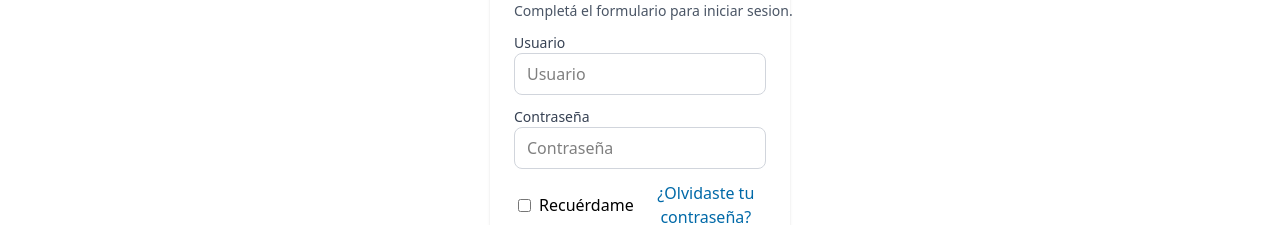
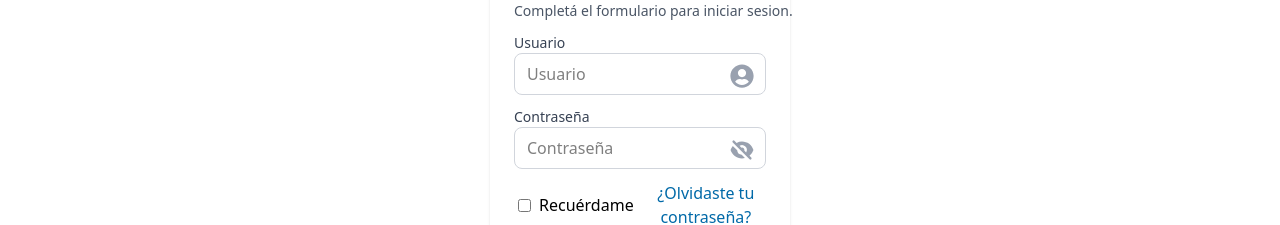
Before and after one commit to lucasp3113/tolo, a React (Vite) app in the folder frontend/: page /login in a window 1280 px wide. Shown: the part 243-468 px from the top of the page. Built offline with nearby package versions, Linux system fonts and the light colour scheme.

Commit message:
update vibration

```diff
--- a/frontend/src/pages/Home.jsx
+++ b/frontend/src/pages/Home.jsx
@@ -2,8 +2,6 @@ import React from 'react'
 import Form from '../components/Form';
 import Input from '../components/Input'
 import { IoSearch } from "react-icons/io5";
-import Tes from '../components/Tes';
-
 
 
 export default function Home() {
@@ -11,7 +9,7 @@ export default function Home() {
     <div className='flex items-center justify-center'>
       <Form className={"!bg-transparent !shadow-none !border-none !rounded-none"} fields={[
         <Input type={"text"}
-         name={"search"} className='pr-10' icon={<IoSearch className='text-2xl text-gray-600'/>} placeholder={"Buscar"}/>
+         name={"search"} className='pr-10' icon={<IoSearch className='-translate-y-1/2 text-2xl text-gray-600'/>} placeholder={"Buscar"}/>
       ]}/>
     </div>
   )
--- a/frontend/src/pages/Login.jsx
+++ b/frontend/src/pages/Login.jsx
@@ -2,12 +2,17 @@ import React from 'react'
 import Form from '../components/Form'
 import Input from '../components/Input'
 import Button from '../components/Button'
+import { useState } from 'react'
+import { FaUserCircle } from 'react-icons/fa'
+import { HiLockClosed, HiEye, HiEyeOff } from 'react-icons/hi'
 
 export default function Login() {
+    const [showPassword, setShowPassword] = useState(false)
     return (
         <div className="flex items-center justify-center m-5">
             <Form google={true} remember={true} logo={true} button={<Button className={"w-50"} color={"blue"} size={"md"} text={"Iniciar sesión"} />} className={" "} title={"Login"} description={"Completá el formulario para iniciar sesion."} fields={[
                 <Input
+                    icon={<FaUserCircle/>}
                     type={"text"}
                     name={"user"}
                     placeholder={"Usuario"}
@@ -15,8 +20,13 @@ export default function Login() {
                     label={"Usuario"}
                 />,
                 <Input
+                    icon={
+                        <div onClick={() => setShowPassword(!showPassword)} className="cursor-pointer">
+                            {showPassword ? <HiEye /> : <HiEyeOff />}
+                        </div>
+                    }
                     label={"Contraseña"}
-                    type={"password"}
+                    type={showPassword ? "text" : "password"}
                     name={"password"}
                     placeholder={"Contraseña"}
                     required={true}
```
